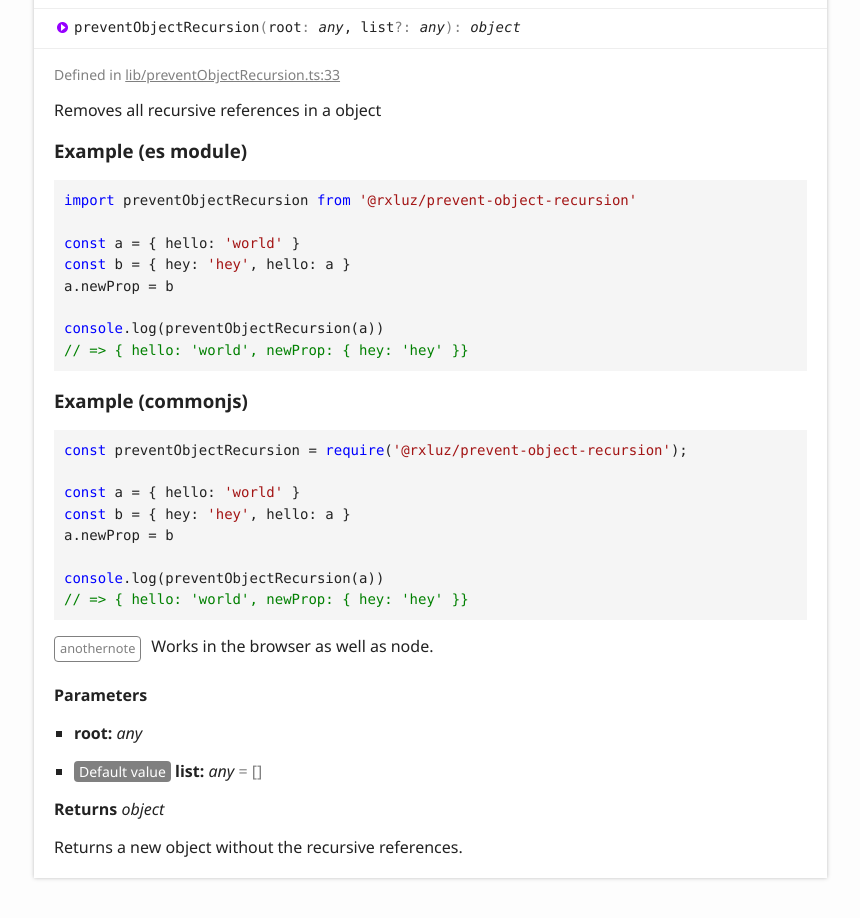
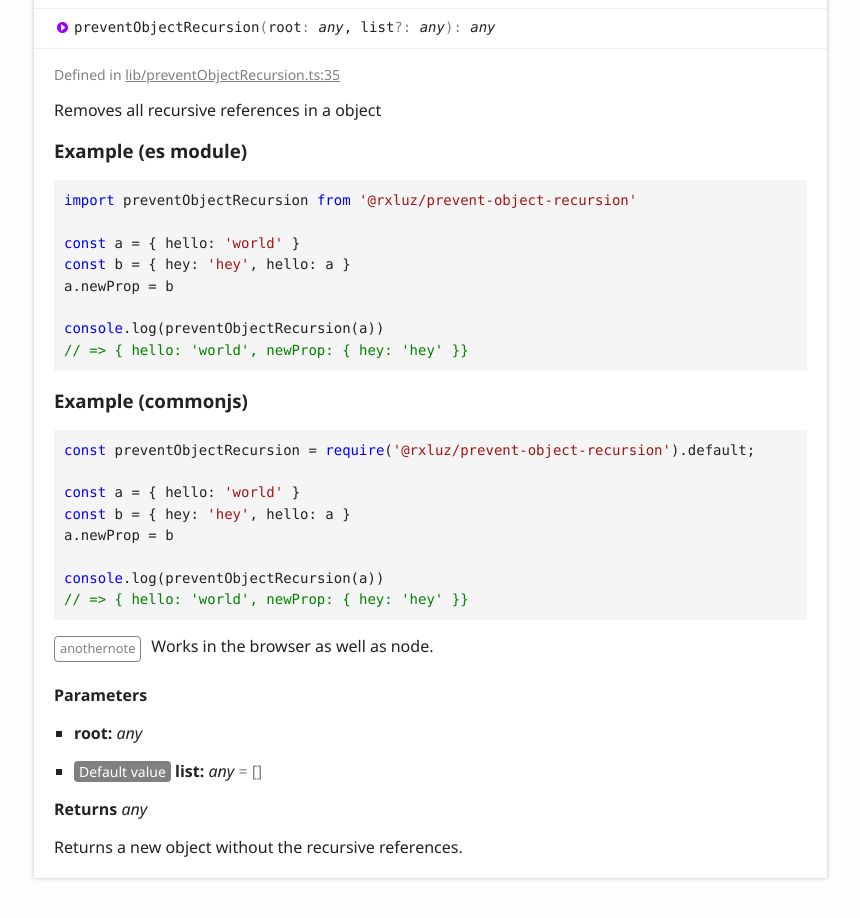
Before and after one commit to rxluz/prevent-object-recursion, a plain HTML site: page globals.html in a window 1280 px wide. Shown: the part 518-1436 px from the top of the page, without its empty margins (6-866 px from the left). Drawn offline with Linux system fonts and the light colour scheme.

Commit message:
[ci skip] Updates

```diff
--- a/globals.html
+++ b/globals.html
@@ -82,13 +82,13 @@
 					<a name="preventobjectrecursion" class="tsd-anchor"></a>
 					<h3>prevent<wbr>Object<wbr>Recursion</h3>
 					<ul class="tsd-signatures tsd-kind-function">
-						<li class="tsd-signature tsd-kind-icon">prevent<wbr>Object<wbr>Recursion<span class="tsd-signature-symbol">(</span>root<span class="tsd-signature-symbol">: </span><span class="tsd-signature-type">any</span>, list<span class="tsd-signature-symbol">?: </span><span class="tsd-signature-type">any</span><span class="tsd-signature-symbol">)</span><span class="tsd-signature-symbol">: </span><span class="tsd-signature-type">object</span></li>
+						<li class="tsd-signature tsd-kind-icon">prevent<wbr>Object<wbr>Recursion<span class="tsd-signature-symbol">(</span>root<span class="tsd-signature-symbol">: </span><span class="tsd-signature-type">any</span>, list<span class="tsd-signature-symbol">?: </span><span class="tsd-signature-type">any</span><span class="tsd-signature-symbol">)</span><span class="tsd-signature-symbol">: </span><span class="tsd-signature-type">any</span></li>
 					</ul>
 					<ul class="tsd-descriptions">
 						<li class="tsd-description">
 							<aside class="tsd-sources">
 								<ul>
-									<li>Defined in <a href="https://github.com/rxluz/prevent-object-recursion/blob/7e95fd8/src/lib/preventObjectRecursion.ts#L33">lib/preventObjectRecursion.ts:33</a></li>
+									<li>Defined in <a href="https://github.com/rxluz/prevent-object-recursion/blob/c931db5/src/lib/preventObjectRecursion.ts#L35">lib/preventObjectRecursion.ts:35</a></li>
 								</ul>
 							</aside>
 							<div class="tsd-comment tsd-typography">
@@ -105,7 +105,7 @@ a.newProp = b
 <span class="hljs-built_in">console</span>.log(preventObjectRecursion(a))
 <span class="hljs-comment">// =&gt; { hello: 'world', newProp: { hey: 'hey' }}</span></code></pre>
 								<h3 id="example-commonjs-">Example (commonjs)</h3>
-								<pre><code class="language-js"><span class="hljs-keyword">const</span> preventObjectRecursion = <span class="hljs-built_in">require</span>(<span class="hljs-string">'@rxluz/prevent-object-recursion'</span>);
+								<pre><code class="language-js"><span class="hljs-keyword">const</span> preventObjectRecursion = <span class="hljs-built_in">require</span>(<span class="hljs-string">'@rxluz/prevent-object-recursion'</span>).default;
 
 <span class="hljs-keyword">const</span> a = { <span class="hljs-attr">hello</span>: <span class="hljs-string">'world'</span> }
 <span class="hljs-keyword">const</span> b = { <span class="hljs-attr">hey</span>: <span class="hljs-string">'hey'</span>, <span class="hljs-attr">hello</span>: a }
@@ -128,7 +128,7 @@ a.newProp = b
 									<h5><span class="tsd-flag ts-flagDefault value">Default value</span> list: <span class="tsd-signature-type">any</span><span class="tsd-signature-symbol"> =&nbsp;[]</span></h5>
 								</li>
 							</ul>
-							<h4 class="tsd-returns-title">Returns <span class="tsd-signature-type">object</span></h4>
+							<h4 class="tsd-returns-title">Returns <span class="tsd-signature-type">any</span></h4>
 							<p>Returns a new object without the recursive references.</p>
 						</li>
 					</ul>
```
Also changed, not shown: index.html (+1 -1 lines).
